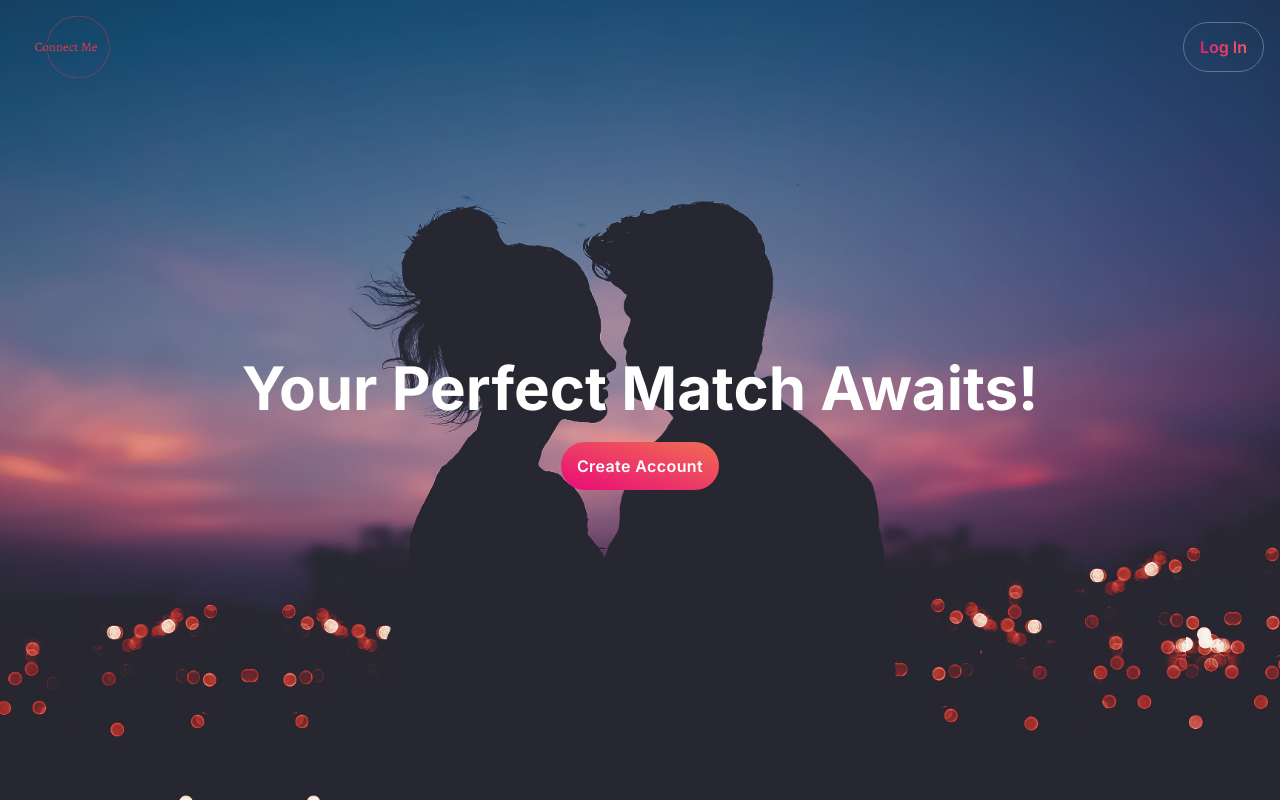
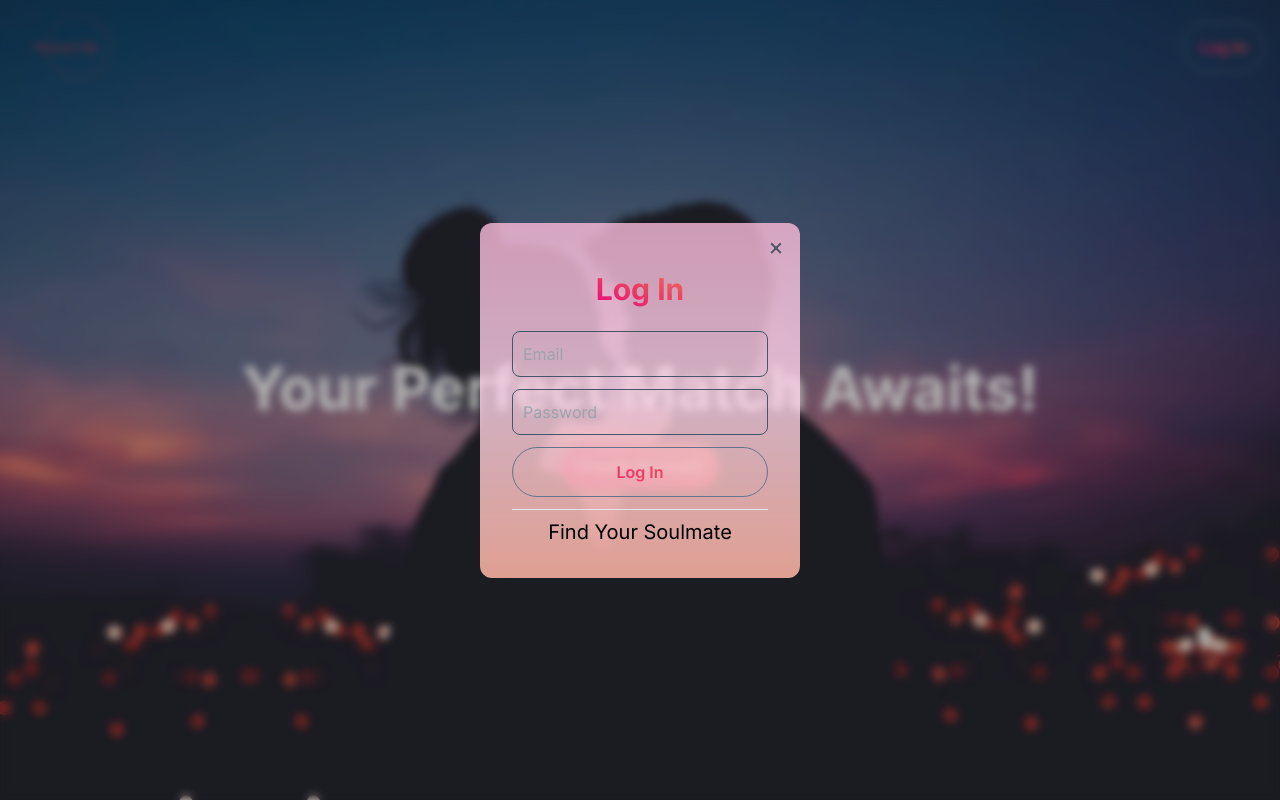
Before and after one commit to K-Aayush/ConnectMe, a Next.js app: page / in a window 1280 px wide. Both pictures are taken after a click on the button "Log In". Built offline with nearby package versions, Linux system fonts and the light colour scheme.

Commit message:
login/create popup

```diff
--- a/src/components/AuthModal.tsx
+++ b/src/components/AuthModal.tsx
@@ -3,7 +3,14 @@
 import { useState } from "react";
 import { Button } from "./index";
 
-const AuthModal = ({ isVisible, onClose }: any) => {
+interface AuthModalProps {
+    isVisible: boolean;
+    onClose: () => void;
+    setIsSignUp: React.Dispatch<React.SetStateAction<boolean>>;
+    isSignUp: boolean;
+}
+
+const AuthModal = ({ isVisible, onClose, setIsSignUp, isSignUp }: AuthModalProps) => {
 
     const [email, setEmail] = useState<string | null>(null);
     const [password, setPassword] = useState<string | null>(null);
@@ -21,9 +28,15 @@ const AuthModal = ({ isVisible, onClose }: any) => {
     };
 
 
-
     const handleSubmit = (e: React.FormEvent<HTMLFormElement>) => {
         e.preventDefault();
+        try {
+
+        } catch (error) {
+
+        }
+
+
     }
 
 
@@ -36,12 +49,9 @@ const AuthModal = ({ isVisible, onClose }: any) => {
         >
             <div className="relative bg-gradient-to-b from-[#fdbcdbcb] via-[#ffd6eacb] to-[#ffb5a4dc] p-8 rounded-xl">
                 <div className="flex flex-col items-center justify-center gap-2">
-                    <h1 className="mt-4 text-transparent bg-clip-text bg-gradient-to-tr from-[#e90b78] to-[#f06e52] text-3xl font-bold" >
-                        Create Account
+                    <h1 className="my-4 text-transparent bg-clip-text bg-gradient-to-tr from-[#e90b78] to-[#f06e52] text-3xl font-bold" >
+                        {isSignUp ? 'Create Account' : 'Log In'}
                     </h1>
-                    <p className="text-black">
-                        Find Your Soulmate
-                    </p>
                     <form
                         className="flex flex-col gap-3"
                         onSubmit={handleSubmit}
@@ -67,7 +77,7 @@ const AuthModal = ({ isVisible, onClose }: any) => {
                             onChange={(e: React.ChangeEvent<HTMLInputElement>) => setPassword(e.target.value)}
                         />
 
-                        <input
+                        {isSignUp &&<input
                             className="border border-slate-600 bg-transparent text-gray-900 text-md rounded-lg block w-full p-2.5"
                             type="password"
                             id="password-check"
@@ -75,17 +85,25 @@ const AuthModal = ({ isVisible, onClose }: any) => {
                             placeholder="Confirm Password"
                             required={true}
                             onChange={(e: React.ChangeEvent<HTMLInputElement>) => setConfirmPassword(e.target.value)}
-                        />
+                        />}
 
+                        {isSignUp ? <Button
+                            custom="border text-transparent bg-clip-text border-slate-500 hover:border-slate-900 bg-gradient-to-r from-[#e90b78] to-[#f06e52]"
+                            label="Create"
+                            onClick={() => { }}
+                        /> :
                         <Button
                             custom="border text-transparent bg-clip-text border-slate-500 hover:border-slate-900 bg-gradient-to-r from-[#e90b78] to-[#f06e52]"
-                            label="Create"
-                            onClick={() => {}}
+                            label="Log In"
+                            onClick={() => { }}
                         />
+                        }
                         <hr />
                     </form>
 
-                    <p>Already have an account? <span className="text-blue-500 cursor-pointer">Login</span> </p>
+                     <p className="text-black text-xl">
+                        Find Your Soulmate
+                    </p>
                 </div>
                 <div
                     onClick={handleOnClose}
--- a/src/components/Home.tsx
+++ b/src/components/Home.tsx
@@ -8,9 +8,14 @@ import { useState } from "react";
 
 const HomePage = () => {
     const [showModal, setShowModal] = useState(false);
+    const [isSignUp, setIsSignUp] = useState(true);
 
     const handleOnClose = () => setShowModal(false);
 
+    const handleClick = () => {
+        setShowModal(true);
+        setIsSignUp(true);
+    }
     return (
         <div className="">
             <img
@@ -19,7 +24,10 @@ const HomePage = () => {
                 className="w-full h-full object-cover absolute bg-blend-overlay"
             />
             <div className="relative">
-                <NavBar />
+                <NavBar
+                    setShowModal={setShowModal}
+                    setIsSignUp={setIsSignUp}
+                />
 
                 <div className="my-[30vh] text-center">
                     <h1 className="text-xl text-white font-semibold md:text-3xl lg:text-6xl lg:font-bold p-6">
@@ -29,10 +37,11 @@ const HomePage = () => {
                         gradient
                         custom="text-white tracking-wide"
                         label="Create Account"
-                        onClick={() => setShowModal(true)}
+                        onClick={handleClick}
                     ></Button>
-
-                    <AuthModal isVisible={showModal} onClose={handleOnClose} />
+                    {showModal && (
+                        <AuthModal isVisible={showModal} onClose={handleOnClose} setIsSignUp={setIsSignUp} isSignUp={isSignUp} />
+                    )}
                 </div>
             </div>
         </div>
--- a/src/components/NavBar.tsx
+++ b/src/components/NavBar.tsx
@@ -3,7 +3,13 @@
 import Image from "next/image"
 import { Button } from "./index"
 
-const NavBar = () => {
+const NavBar = ({ setIsSignUp, setShowModal }: any) => {
+
+    const handleClick = () => {
+        setShowModal(true);
+        setIsSignUp(false);
+    }
+
     return (
         <nav className="">
             <div className="max-w-screen-xl flex flex-wrap items-center justify-between mx-auto p-4">
@@ -20,7 +26,7 @@ const NavBar = () => {
                 <Button
                     label="Log In"
                     custom="border text-transparent bg-clip-text border-slate-500 hover:border-slate-900 bg-gradient-to-r from-[#e90b78] to-[#f06e52]"
-                    onClick={() => { }}
+                    onClick={handleClick}
                 />
             </div>
         </nav>
```
